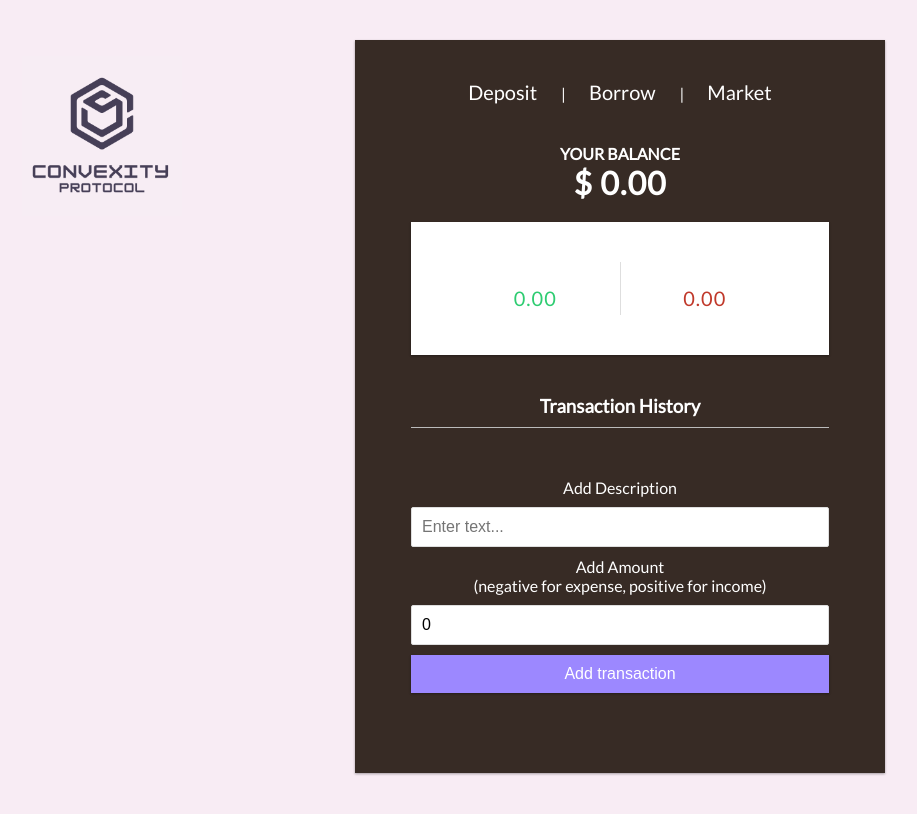
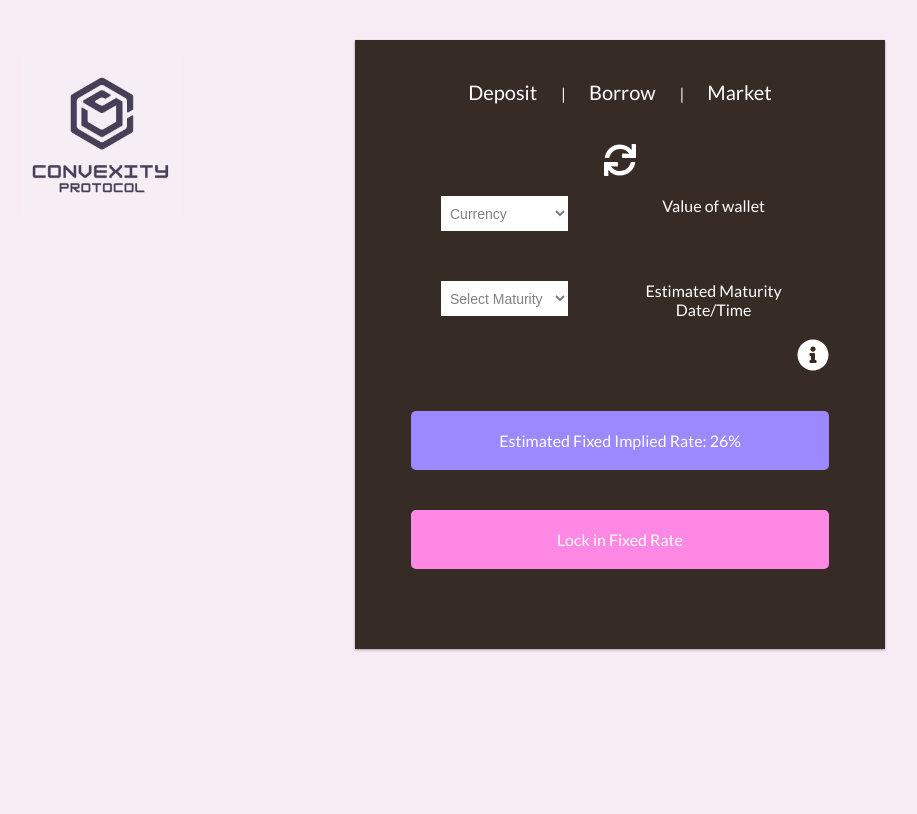
Before and after one commit to moranthomas/react-expense-routing-tracker, a React (Create React App) app: page /deposit in a window 1280 px wide. Shown: the top 814 px of the page, without its empty margins (20-937 px from the left). Built offline with nearby package versions, Linux system fonts and the light colour scheme.

Commit message:
deposit ui enhanced

```diff
--- a/package.json
+++ b/package.json
@@ -3,6 +3,10 @@
   "version": "0.1.0",
   "private": true,
   "dependencies": {
+    "@fortawesome/fontawesome-free": "^5.15.3",
+    "@fortawesome/fontawesome-svg-core": "^1.2.35",
+    "@fortawesome/free-solid-svg-icons": "^5.15.3",
+    "@fortawesome/react-fontawesome": "^0.1.14",
     "@testing-library/jest-dom": "^4.2.4",
     "@testing-library/react": "^9.3.2",
     "@testing-library/user-event": "^7.1.2",
--- a/src/App.css
+++ b/src/App.css
@@ -25,17 +25,43 @@ body {
   width: 450px;
 }
 
-/* .App-header {
-  background-color: #342d28;
-  min-height: 100vh;
-  display: flex;
-  flex-direction: column;
-  align-items: center;
-  justify-content: center;
-  font-size: calc(10px + 2vmin);
-  color: white;
-} */
+.container-borrow {
+  padding: 0 1rem;
+  margin: 40px auto;
+  width: 450px;
+  grid-template-columns: 1fr 1fr 1fr;
+}
 
+.wrapper {
+  display: grid;
+  grid-template-columns: 40% 60%;
+  grid-gap: 10px;
+}
+
+.box {
+  border-radius: 5px;
+  padding: 20px;
+  font-size: 100%;
+}
+
+.info-icon-box {
+  float: 'right';
+  text-align: right;
+}
+
+.implied-rate-box {
+  margin-top: 40px;
+  padding: 20px;
+  border-radius: 5px;
+  background-color: #9c88ff;
+}
+
+.lock-in-fixed-rate {
+  margin-top: 40px;
+  padding: 20px;
+  border-radius: 5px;
+  background-color: #ff88e5;
+}
 
 h1 {
   letter-spacing: 1px;
--- a/src/layout/Banner.js
+++ b/src/layout/Banner.js
@@ -14,8 +14,7 @@ const centerFlex = {
     left: '8%',
     transform: 'translate( -50%)',
     width: '120px'
-  }
-
+}
 const headerStyle = {
     background: 'f8ecf4',
     textAlign: 'center',
--- a/src/layout/Borrow.js
+++ b/src/layout/Borrow.js
@@ -1,10 +1,17 @@
 import React, { Component } from 'react'
+import { AddTransaction}  from '../components/AddTransaction';
+import { Balance } from '../components/Balance.js';
+import { IncomeExpenses } from '../components/IncomeExpenses';
+import { TransactionList } from '../components/TransactionList';
 
 export class Borrow extends Component {
     render() {
         return (
             <div className="container">
-             <h1> Borrow </h1>
+              <Balance />
+              <IncomeExpenses />
+              <TransactionList />
+              <AddTransaction />
             </div>
         )
     }
--- a/src/layout/Deposit.js
+++ b/src/layout/Deposit.js
@@ -1,20 +1,91 @@
 import React, { Component } from 'react'
-import { AddTransaction}  from '../components/AddTransaction';
-import { Balance } from '../components/Balance.js';
-import { IncomeExpenses } from '../components/IncomeExpenses';
-import { TransactionList } from '../components/TransactionList';
+import styled from "styled-components";
+import { FontAwesomeIcon } from '@fortawesome/react-fontawesome';
+import { faInfoCircle, faSync} from '@fortawesome/free-solid-svg-icons';
+export class Deposit extends Component {
 
-export class Deposit extends Component {
     render() {
+        const Select = styled.select`
+        width: 100%;
+        height: 35px;
+        background: white;
+        color: gray;
+        padding-left: 5px;
+        font-size: 14px;
+        border: none;
+        margin-left: 10px;
+
+        option {
+            color: black;
+            background: white;
+            display: flex;
+            white-space: pre;
+            min-height: 20px;
+            padding: 0px 2px 1px;
+        }
+        `;
+
+
         return (
-            <div className="container">
-              <Balance />
-              <IncomeExpenses />
-              <TransactionList />
-              <AddTransaction />
+            <div className="container-borrow">
+
+                <FontAwesomeIcon icon={faSync} size="2x" spin />
+
+                <div class="wrapper">
+                    <div class="box a">
+
+                    <Select>
+                            <option value="" hidden>
+                            Currency
+                            </option>
+                            <option value="1">USDC</option>
+                            <option value="2">DAI</option>
+                            <option value="3">ETH</option>
+                        </Select>
+                    </div>
+                    <div class="box c">
+                        <card>
+                            Value of wallet
+                        </card>
+                    </div>
+                    <div class="box d">
+                        <card>
+                            <Select>
+                                <option value="" hidden>
+                                Select Maturity
+                                </option>
+                                <option value="1">Quarter 1</option>
+                                <option value="2">Quarter 2</option>
+                                <option value="3">Quarter 3</option>
+                                <option value="4">Quarter 4</option>
+                            </Select>
+                        </card>
+                    </div>
+                    <div class="box e">
+                        <card>
+                            Estimated Maturity Date/Time
+                        </card>
+                    </div>
+                </div>
+
+                <div class="info-icon-box">
+                    <FontAwesomeIcon icon={faInfoCircle} size="2x" />
+                </div>
+
+                <div class="implied-rate-box">
+                    <card>
+                     Estimated Fixed Implied Rate: 26%
+                    </card>
+                </div>
+
+                <div class="lock-in-fixed-rate">
+                    <card>
+                     Lock in Fixed Rate
+                    </card>
+                </div>
+
             </div>
         )
     }
 }
-
 export default Deposit
--- a/src/layout/Navbar.js
+++ b/src/layout/Navbar.js
@@ -2,7 +2,7 @@ import React from 'react';
 import { Link } from 'react-router-dom';
 import convexityLogoLight from '../ConvexityLogoLight.png';
 import { Route } from 'react-router-dom';
-import Deposit from './Deposit.js';
+import Deposit from './Deposit';
 import Market from './Market.js';
 import Borrow from './Borrow.js';
 
```
Also changed, not shown: 1 other file (tests, documents, lock files or other folders).
